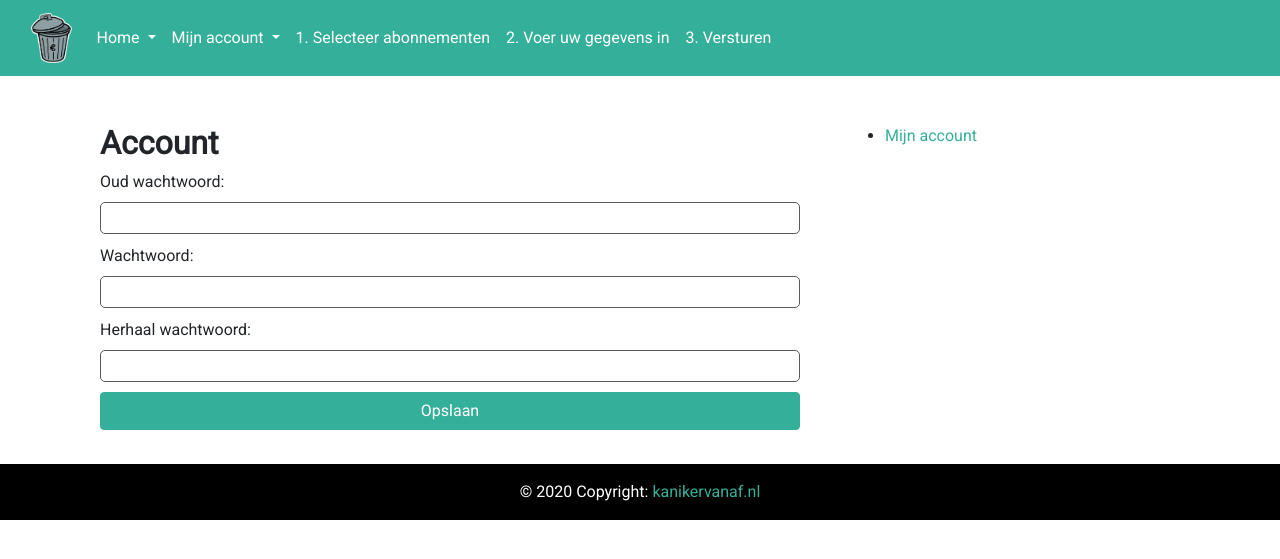
After one commit to KiOui/kanikervanaf, a Django app: page /users/account in a window 1280 px wide. The commit adds this page. Shown: the top 559 px of the page. Run offline with Django 3.2, Linux system fonts and the light colour scheme; the visitor is signed in with stand-in values (Sample User, id 1); some libraries are stand-ins or nearby versions.

Commit message:
Accounts detail page

```diff
--- a/website/kanikervanaf/settings/base.py
+++ b/website/kanikervanaf/settings/base.py
@@ -95,6 +95,7 @@ AUTH_PASSWORD_VALIDATORS = [
 
 IMPORT_URL = "https://kanikervanaf.total5.nl/wp-admin/admin-ajax.php"
 
+LOGIN_URL = "/users/login"
 
 # Internationalization
 # https://docs.djangoproject.com/en/3.0/topics/i18n/
--- a/website/kanikervanaf/templates/base.html
+++ b/website/kanikervanaf/templates/base.html
@@ -25,7 +25,7 @@
             <div class="collapse navbar-collapse" id="navbarResponsive">
                 <ul class="navbar-nav">
                     <li class="nav-item dropdown">
-                    <a class="nav-link dropdown-toggle" href="#" id="navbarDropdownMenuLink" data-toggle="dropdown" aria-haspopup="true" aria-expanded="false">
+                    <a class="nav-link dropdown-toggle" href="{% url "home" %}" id="navbarDropdownMenuLink" data-toggle="dropdown" aria-haspopup="true" aria-expanded="false">
                         Home
                     </a>
                     <div class="dropdown-menu" aria-labelledby="navbarDropdownMenuLink">
@@ -34,6 +34,26 @@
                         <a class="dropdown-item" href="{% url "faq" %}">FAQ</a>
                         <a class="dropdown-item" href="{% url "subscriptions:request" %}">Vraag abonnement aan</a>
                     </div>
+                    </li>
+                    <li class="nav-item dropdown">
+                    <a class="nav-link dropdown-toggle" href="#" id="navbarAccountMenuLink" data-toggle="dropdown" aria-haspopup="true" aria-expanded="false">
+                        {% if user.is_authenticated %}
+                            Mijn account
+                        {% else %}
+                            Account
+                        {% endif %}
+                    </a>
+                    {% if user.is_authenticated %}
+                        <div class="dropdown-menu" aria-labelledby="navbarAccountMenuLink">
+                            <a class="dropdown-item" href="{% url "users:account" %}">Overzicht</a>
+                            <a class="dropdown-item" href="{% url "users:logout" %}">Uitloggen</a>
+                        </div>
+                    {% else %}
+                        <div class="dropdown-menu" aria-labelledby="navbarAccountMenuLink">
+                            <a class="dropdown-item" href="{% url "users:login" %}">Log in</a>
+                            <a class="dropdown-item" href="{% url "users:forgot" %}">Wachtwoord vergeten</a>
+                        </div>
+                    {% endif %}
                     </li>
                     <li class="nav-item">
                         <a class="nav-link" href="{% url "subscriptions:overview" %}">1. Selecteer abonnementen</a>
--- a/website/users/forms.py
+++ b/website/users/forms.py
@@ -109,3 +109,27 @@ class UserRegisterForm(forms.ModelForm):
             raise forms.ValidationError("De wachtwoorden komen niet overeen")
 
         return cleaned_data
+
+
+class UserUpdateForm(forms.Form):
+    """Update user information form."""
+
+    oldpassword = forms.CharField(widget=forms.PasswordInput, label="Oud wachtwoord")
+    password = forms.CharField(widget=forms.PasswordInput, label="Wachtwoord")
+    password2 = forms.CharField(widget=forms.PasswordInput, label="Herhaal wachtwoord")
+
+    def clean(self):
+        """
+        Check if two passwords are the same and if the old password is not equal to the new password.
+
+        :return: the cleaned data
+        """
+        cleaned_data = super(UserUpdateForm, self).clean()
+        if cleaned_data.get("password") != cleaned_data.get("password2"):
+            raise forms.ValidationError("De wachtwoorden komen niet overeen")
+        elif cleaned_data.get("password") != cleaned_data.get("oldpassword"):
+            raise forms.ValidationError(
+                "Het nieuwe wachtwoord moet anders zijn dan het oude wachtwoord"
+            )
+
+        return cleaned_data
--- /dev/null
+++ b/website/users/templates/account.html
@@ -0,0 +1,25 @@
+{% extends "sidebar.html" %}
+{% load static %}
+{% block styles %}
+    <link rel="stylesheet" href="{% static 'users/css/centered-container.css' %}"/>
+{% endblock %}
+{% block content %}
+    <div class="container-fluid">
+        <h2><strong>Account</strong></h2>
+        {% if succeeded %}
+            <p class="message-ok">Account bijgewerkt</p>
+        {% elif failed %}
+            <p class="message-error">Account bijwerken mislukt</p>
+        {% endif %}
+        <form method="POST" class="centered-form">
+            {% csrf_token %}
+            {{ form }}
+            <input type="submit" class="btn btn-primary" value="Opslaan"/>
+        </form>
+    </div>
+{% endblock %}
+{% block sidebar %}
+    <ul>
+        <li><a href="{% url "users:account" %}">Mijn account</a></li>
+    </ul>
+{% endblock %}
--- a/website/users/urls.py
+++ b/website/users/urls.py
@@ -6,6 +6,7 @@ from .views import (
     ForgotView,
     LogoutView,
     ResetView,
+    AccountView,
 )
 
 urlpatterns = [
@@ -15,4 +16,5 @@ urlpatterns = [
     path("register", RegisterView.as_view(), name="register"),
     path("forgot", ForgotView.as_view(), name="forgot"),
     path("reset/<str:token>", ResetView.as_view(), name="reset"),
+    path("account", AccountView.as_view(), name="account"),
 ]
--- a/website/users/views.py
+++ b/website/users/views.py
@@ -1,6 +1,6 @@
 from django.views.generic import TemplateView
 from django.shortcuts import render, redirect
-
+from django.contrib.auth.mixins import LoginRequiredMixin
 from django.contrib.auth import authenticate, login, logout
 
 from .forms import (
@@ -8,6 +8,7 @@ from .forms import (
     UserRegisterForm,
     PasswordForgotForm,
     PasswordResetForm,
+    UserUpdateForm,
 )
 from .models import User, PasswordReset
 from .services import generate_password_reset, send_reset_password
@@ -220,3 +221,49 @@ class ResetView(TemplateView):
 
         context = {"form": form}
         return render(request, self.template_name, context)
+
+
+class AccountView(LoginRequiredMixin, TemplateView):
+    """Account details page, requires logged in user."""
+
+    template_name = "account.html"
+
+    def get(self, request, **kwargs):
+        """
+        GET method for account details page.
+
+        :param request: the request
+        :param kwargs: keyword arguments
+        :return: a render of the accounts page with initial information filled in
+        """
+        initial = {}
+        form = UserUpdateForm(initial=initial)
+
+        context = {"form": form}
+
+        return render(request, self.template_name, context)
+
+    def post(self, request, **kwargs):
+        """
+        POST method for account details page.
+
+        Changes details of a user account
+        :param request: the request
+        :param kwargs: keyword arguments
+        :return: a render of the accounts page
+        """
+        form = UserUpdateForm(request.POST)
+
+        context = {"form": form}
+
+        if form.is_valid():
+            if request.user.check_password(form.cleaned_data.get("oldpassword")):
+                request.user.set_password(form.cleaned_data.get("password"))
+                request.user.save()
+                context["succeeded"] = True
+                return render(request, self.template_name, context)
+            else:
+                context["failed"] = True
+                return render(request, self.template_name, context)
+
+        return render(request, self.template_name, context)
```
